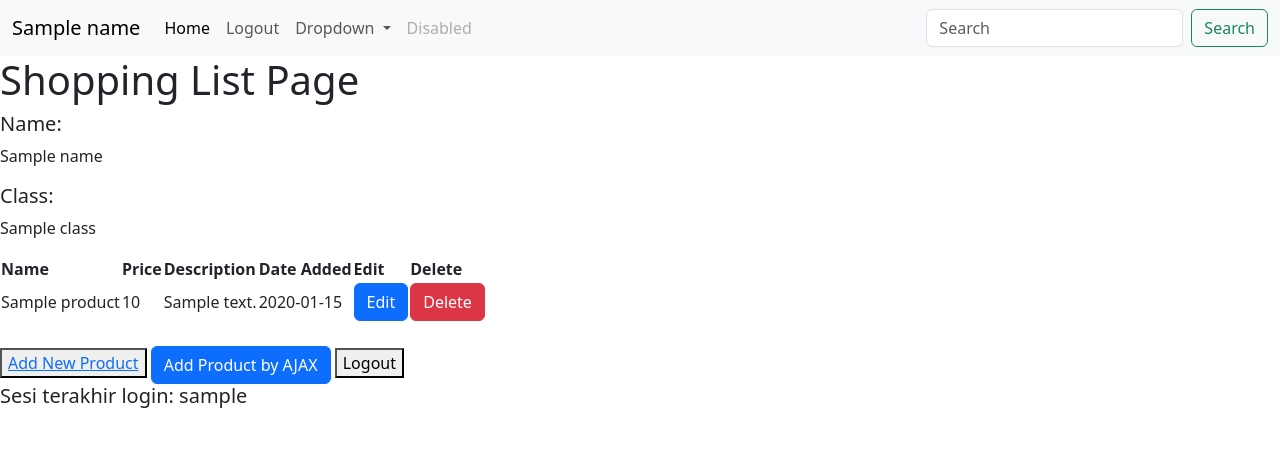
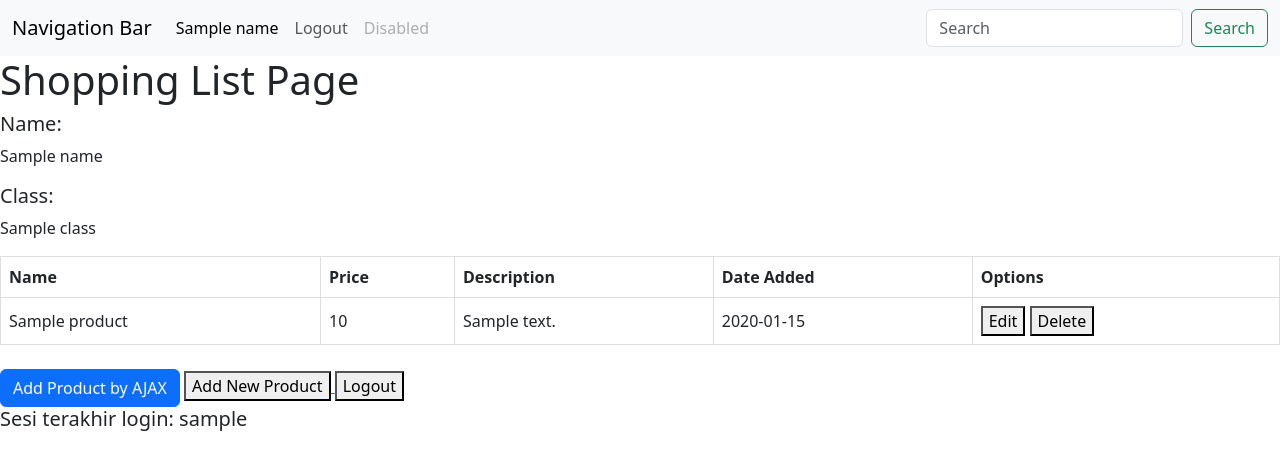
Before and after one commit to aaronmlin/shopping_list, a Django app: template main/templates/main.html in a window 1280 px wide. Shown: the top 470 px of the page. Run offline with Django 4.2, Linux system fonts and the light colour scheme; the template is opened without the code that fills it: most values are stand-ins (such as "Sample title", 1, 10 or a date in 2020).

Commit message:
finishing touches

```diff
--- a/main/templates/main.html
+++ b/main/templates/main.html
@@ -1,64 +1,68 @@
 {% extends 'base.html' %}
 
 {% block content %}
+
+<style>
+  table {
+      width: 100%;
+      border-collapse: collapse;
+  }
+
+  table th, table td {
+      border: 1px solid #ddd;
+      padding: 8px;
+      text-align: left;
+  }
+
+
+</style>
+
+
   <nav class="navbar navbar-expand-lg bg-body-tertiary">
     <div class="container-fluid">
-        <a class="navbar-brand" href="#">{{ name }}</a>
+      <a class="navbar-brand" href="#">Navigation Bar</a>
       <button class="navbar-toggler" type="button" data-bs-toggle="collapse" data-bs-target="#navbarSupportedContent" aria-controls="navbarSupportedContent" aria-expanded="false" aria-label="Toggle navigation">
         <span class="navbar-toggler-icon"></span>
       </button>
       <div class="collapse navbar-collapse" id="navbarSupportedContent">
         <ul class="navbar-nav me-auto mb-2 mb-lg-0">
           <li class="nav-item">
-                <a class="nav-link active" aria-current="page" href="#">Home</a>
+            <a class="nav-link active" aria-current="page" href="#">{{ name }}</a>
           </li>
           <li class="nav-item">
             <a class="nav-link" href="{% url 'main:logout' %}">Logout</a>
           </li>
-            <li class="nav-item dropdown">
+          <!-- <li class="nav-item dropdown">
             <a class="nav-link dropdown-toggle" href="#" role="button" data-bs-toggle="dropdown" aria-expanded="false">
               Dropdown
             </a>
             <ul class="dropdown-menu">
-                <li><a class="dropdown-item" href="#">Action</a></li>
-                <li><a class="dropdown-item" href="#">Another action</a></li>
+              <li><a class="dropdown-item" href="#">Profile</a></li>
+              <li><a class="dropdown-item" href="#">Products</a></li>
               <li><hr class="dropdown-divider"></li>
-                <li><a class="dropdown-item" href="#">Something else here</a></li>
+              <li><a class="dropdown-item" href="#"></a>Edit Profile</li>
             </ul>
-            </li>
+          </li> -->
           <li class="nav-item">
             <a class="nav-link disabled" aria-disabled="true">Disabled</a>
           </li>
         </ul>
-            <form class="d-flex" role="search">
+        <form class="d-flex">
           <input class="form-control me-2" type="search" placeholder="Search" aria-label="Search">
           <button class="btn btn-outline-success" type="submit">Search</button>
         </form>
       </div>
     </div>
   </nav>
-
   <h1>Shopping List Page</h1>
 
   <h5>Name:</h5>
-    <p>{{name}}</p>
+  <p>{{ name }}</p>
 
   <h5>Class:</h5>
-    <p>{{class}}</p>
+  <p>{{ class }}</p>
 
-    <table id="product_table">
-
-
-    </table>
-
-    <br />
-
-    <a href="{% url 'main:create_product' %}">
-        <button>
-            Add New Product
-            </a>
-        </button>
-    </a>
+  <table id="product_table"></table>
   <div class="modal fade" id="exampleModal" tabindex="-1" aria-labelledby="exampleModalLabel" aria-hidden="true">
     <div class="modal-dialog">
       <div class="modal-content">
@@ -90,7 +94,17 @@
       </div>
     </div>
   </div>
+
+
+  <br />
+
   <button type="button" class="btn btn-primary" data-bs-toggle="modal" data-bs-target="#exampleModal">Add Product by AJAX</button>
+  <a href="{% url 'main:create_product' %}">
+    <button>
+      Add New Product
+    </button>
+  </a>
+
   <a href="{% url 'main:logout' %}">
     <button>
       Logout
@@ -98,11 +112,11 @@
   </a>
   <h5>Sesi terakhir login: {{ last_login }}</h5>
 
-
   <script>
     async function getProducts() {
         return fetch("{% url 'main:get_product_json' %}").then((res) => res.json())
     }
+
     async function refreshProducts() {
         document.getElementById("product_table").innerHTML = ""
         const products = await getProducts()
@@ -111,28 +125,26 @@
           <th>Price</th>
           <th>Description</th>
           <th>Date Added</th>
-            <th>Edit</th>
-            <th>Delete</th>
+          <th>Options</th>
         </tr>`
         products.forEach((item) => {
-                htmlString += `
-                <tr>
+          htmlString += `\n<tr>
             <td>${item.fields.name}</td>
             <td>${item.fields.price}</td>
             <td>${item.fields.description}</td>
             <td>${item.fields.date_added}</td>
             <td>
-                        <button class="btn btn-primary" onclick="editProduct(${item.pk})">Edit</button>
-                    </td>
-                    <td>
-                        <button class="btn btn-danger" onclick="deleteProduct(${item.pk})">Delete</button>
+                <button onclick="editProduct(${item.pk})">Edit</button>
+                <button onclick="deleteProduct(${item.pk})">Delete</button>
             </td>
           </tr>`
-            });
+        })
 
         document.getElementById("product_table").innerHTML = htmlString
     }
+
     refreshProducts()
+
     function addProduct() {
         fetch("{% url 'main:add_product_ajax' %}", {
             method: "POST",
@@ -142,7 +154,16 @@
         document.getElementById("form").reset()
         return false
     }
+
     document.getElementById("button_add").onclick = addProduct
 
+    function editProduct(pk) {
+    window.location.href = `/edit-product/${pk}`;
+    }
+
+  function deleteProduct(pk) {
+      window.location.href = `/delete/${pk}`;
+    }
   </script>
+</div>
 {% endblock content %}
--- a/main/views.py
+++ b/main/views.py
@@ -18,12 +18,15 @@ from django.views.decorators.csrf import csrf_exempt
 @login_required(login_url='/login')
 def show_main(request):
     products = Product.objects.all()
-
+    if 'last_login' in request.COOKIES:
+        last_login = request.COOKIES['last_login']
+    else:
+        last_login = 'N/A'
     context = {
         'name': request.user.username, # Nama kamu
         'class': 'PBP F', # Kelas PBP kamu
         'products': products,
-        'last_login': request.COOKIES['last_login'],
+        'last_login': last_login
 
     }
 
```
Lines whose indentation alone changed are shown as unchanged.
